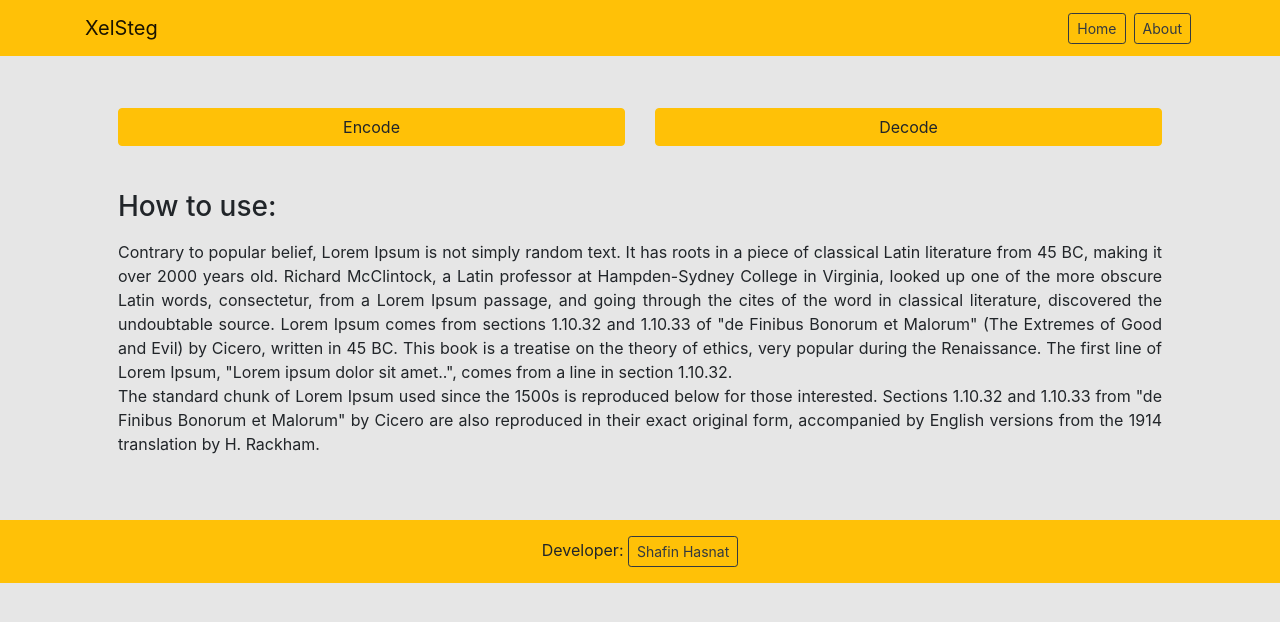
After one commit to shafinhasnat/Flask-based-Steganographic-image-encode-decode-webapp, a Flask app: page / in a window 1280 px wide. The commit adds this page. Shown: the top 622 px of the page. Run offline with Flask 2, Linux system fonts and the light colour scheme; some libraries are stand-ins or nearby versions.

Commit message:
layout added

```diff
--- a/app.py
+++ b/app.py
@@ -37,6 +37,9 @@ def encode():
 		print('not done')
 	return render_template('encode.html', title=title, form=form)
 
+@app.route('/')
+def home():
+	return render_template('index.html')
 
 
 if __name__ == '__main__':
--- a/forms.py
+++ b/forms.py
@@ -4,6 +4,6 @@ from flask_wtf.file import FileField, FileRequired, FileAllowed
 from wtforms.validators import DataRequired, Length
 from flask_wtf.file import FileField, FileRequired, FileAllowed
 class encodeForm(FlaskForm):
-	picture = FileField('upload image here', validators = [DataRequired(), FileAllowed(['jpg','png'])])
-	text = StringField('Enter your text here', validators = [DataRequired()])
+	picture = FileField(validators = [DataRequired(), FileAllowed(['png'])])
+	text = StringField('Enter your text:', validators = [DataRequired()])
 	submit = SubmitField('submit')
--- /dev/null
+++ b/templates/index.html
@@ -0,0 +1,20 @@
+{% extends "layout.html" %}
+{% block content %}
+	<div class='p-4'>
+		<div class='row'>
+			<div class='col-md-6'>
+				<a type="button" class="btn btn-warning btn-block float-right my-1" href="{{ url_for('encode') }}">Encode</a>
+			</div>
+			<div class='col-md-6'>
+				<button type="button" class="btn btn-warning btn-block float-left my-1" href= "#">Decode</button>
+			</div>
+		</div>
+		<br>
+		<p><h3>How to use:</h3></p>
+		<p align="justify">
+			Contrary to popular belief, Lorem Ipsum is not simply random text. It has roots in a piece of classical Latin literature from 45 BC, making it over 2000 years old. Richard McClintock, a Latin professor at Hampden-Sydney College in Virginia, looked up one of the more obscure Latin words, consectetur, from a Lorem Ipsum passage, and going through the cites of the word in classical literature, discovered the undoubtable source. Lorem Ipsum comes from sections 1.10.32 and 1.10.33 of "de Finibus Bonorum et Malorum" (The Extremes of Good and Evil) by Cicero, written in 45 BC. This book is a treatise on the theory of ethics, very popular during the Renaissance. The first line of Lorem Ipsum, "Lorem ipsum dolor sit amet..", comes from a line in section 1.10.32.
+			<br>
+			The standard chunk of Lorem Ipsum used since the 1500s is reproduced below for those interested. Sections 1.10.32 and 1.10.33 from "de Finibus Bonorum et Malorum" by Cicero are also reproduced in their exact original form, accompanied by English versions from the 1914 translation by H. Rackham.
+		</p>
+	</div>
+{% endblock %}
--- /dev/null
+++ b/templates/layout.html
@@ -0,0 +1,73 @@
+<!DOCTYPE html>
+<!DOCTYPE html>
+<html>
+<head>
+	<title></title>
+		<link rel="stylesheet" href="https://stackpath.bootstrapcdn.com/bootstrap/4.4.1/css/bootstrap.min.css" integrity="sha384-Vkoo8x4CGsO3+Hhxv8T/Q5PaXtkKtu6ug5TOeNV6gBiFeWPGFN9MuhOf23Q9Ifjh" crossorigin="anonymous">
+		<script src="https://code.jquery.com/jquery-3.4.1.slim.min.js" integrity="sha384-J6qa4849blE2+poT4WnyKhv5vZF5SrPo0iEjwBvKU7imGFAV0wwj1yYfoRSJoZ+n" crossorigin="anonymous"></script>
+		<script src="https://cdn.jsdelivr.net/npm/popper.js@1.16.0/dist/umd/popper.min.js" integrity="sha384-Q6E9RHvbIyZFJoft+2mJbHaEWldlvI9IOYy5n3zV9zzTtmI3UksdQRVvoxMfooAo" crossorigin="anonymous"></script>
+		<script src="https://stackpath.bootstrapcdn.com/bootstrap/4.4.1/js/bootstrap.min.js" integrity="sha384-wfSDF2E50Y2D1uUdj0O3uMBJnjuUD4Ih7YwaYd1iqfktj0Uod8GCExl3Og8ifwB6" crossorigin="anonymous"></script>
+		<script src="https://ajax.googleapis.com/ajax/libs/jquery/2.1.1/jquery.min.js"></script>
+		<script type='text/javascript'>
+			function preview_image(event)
+			{
+			 var reader = new FileReader();
+			 reader.onload = function()
+			 {
+			  var output = document.getElementById('output_image');
+			  output.src = reader.result;
+			 }
+			 reader.readAsDataURL(event.target.files[0]);
+			}
+		</script>
+	<style>
+		body{background-color: #e6e6e6;}
+
+			.js-img {width: 70%; }
+			.asd {width: 100%; }
+			.form-control:focus, .form-control-file:focus {
+				  border-color: #FFCC00;
+				  box-shadow: inset 0 1px 1px rgba(0, 0, 0, 0.075), 0 0 8px rgba(255, 204, 0, 0.6);
+				}
+	</style>
+</head>
+<body>
+	<header class="site-header">
+      <nav class="navbar navbar-expand-lg navbar-light bg-warning">
+        <div class="container">
+          <a class="navbar-brand mr-4" href="/">XelSteg</a>
+          <button class="navbar-toggler" type="button" data-toggle="collapse" data-target="#navbarToggle" aria-controls="navbarToggle" aria-expanded="false" aria-label="Toggle navigation">
+            <span class="navbar-toggler-icon"></span>
+          </button>
+          <div class="collapse navbar-collapse" id="navbarToggle">
+            <div class="navbar-nav mr-auto">
+              <!-- <a class="nav-item nav-link" href="{{ url_for('home') }}">Home</a>
+              <a class="nav-item nav-link" href="{{ url_for('home') }}">About</a> -->
+            </div>
+            <!-- Navbar Right Side -->
+            <div class="navbar-nav">
+              <a class="btn btn-outline-dark btn-sm m-1" href="{{ url_for('home') }}">Home</a>
+              <a class="btn btn-outline-dark btn-sm m-1" href="{{ url_for('home') }}">About</a>
+            </div>
+          </div>
+        </div>
+      </nav>
+    </header>
+
+    <div class="container p-4">
+		{% block content %}{% endblock %}
+	</div>
+
+<footer class="navbar-light bg-warning">
+
+  <!-- Copyright -->
+  <div class="text-center py-3">Developer:
+    <a class="btn btn-outline-dark btn-sm" href="https://mdbootstrap.com/education/bootstrap/">Shafin Hasnat</a>
+
+</div>
+  <!-- Copyright -->
+
+</footer>
+<!-- Footer -->
+</body>
+</html>
```
Also changed, not shown: templates/dl_page.html (+13 -13 lines), templates/enBack.html (added, +89 -0 lines), templates/encode.html (+7 -46 lines), static/enc_pic/39955fcc_enc.png (added), static/org_pic/39955fcc_org.png (added).
